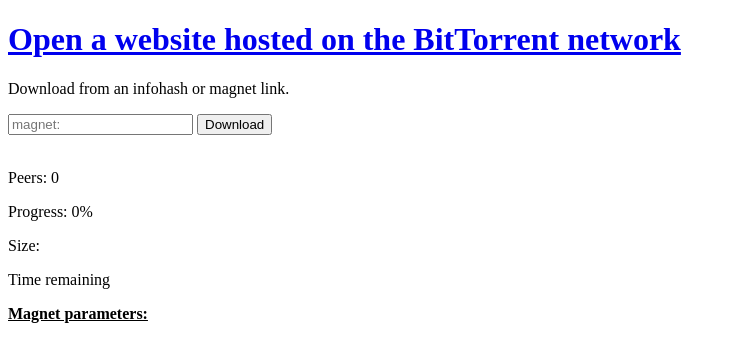
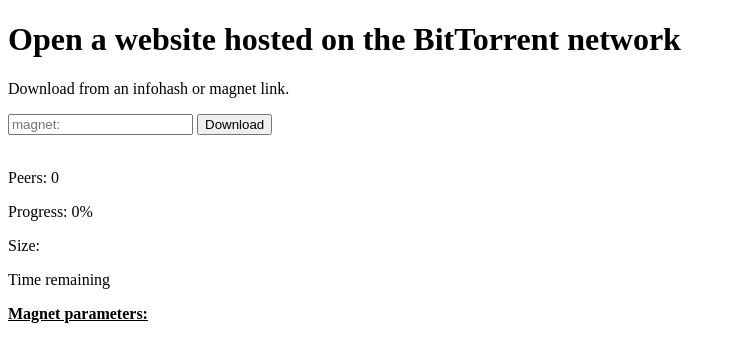
Before and after one commit to hashsite/hashsite, a plain HTML site: page index.html in a window 1280 px wide. Shown: the whole page, without its empty margins (0-736 px from the left). Drawn offline with Linux system fonts and the light colour scheme.

Commit message:
Update index.html

```diff
--- a/index.html
+++ b/index.html
@@ -5,7 +5,7 @@
 </head>
 
 <body>
-  <h1><a href="https://github.com/hashsite/hashsite">Open a website hosted on the BitTorrent network</a></h1>
+  <h1>Open a website hosted on the BitTorrent network</h1>
   <p id="status"></p>
   <p id="substatus"></p>
   <div id="form">
```
